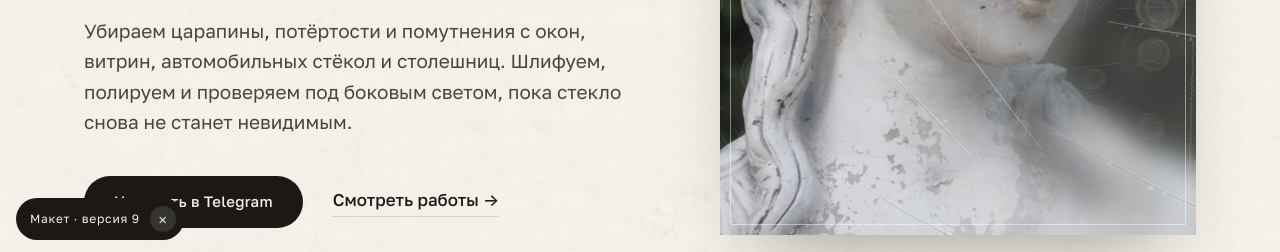
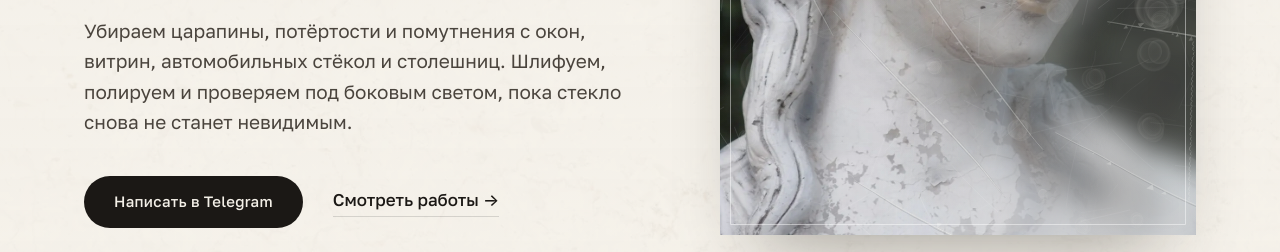
Before and after one commit to loveaskaeva/glass-mockup, a plain HTML site: page index.html in a window 1280 px wide. Shown: the part 544-796 px from the top of the page. Drawn offline with nearby package versions, Linux system fonts and the light colour scheme; animation ran at ten frames a second.

Commit message:
Убрана метка «Макет · версия»

```diff
--- a/index.html
+++ b/index.html
@@ -257,7 +257,6 @@
   </div>
 </footer>
 
-<div class="mock-tag" id="mockTag">Макет · версия 9<button type="button" aria-label="Скрыть метку">×</button></div>
 
 <script src="main.js"></script>
 </body>
--- a/main.js
+++ b/main.js
@@ -567,7 +567,4 @@
     hint.observe(fig);
   });
 
-  /* ---------- метка «макет» ---------- */
-  const tag = $('#mockTag');
-  $('button', tag).addEventListener('click', () => { tag.hidden = true; });
 })();
--- a/style.css
+++ b/style.css
@@ -338,13 +338,6 @@ p { margin: 0; }
 .foot a:hover { color: var(--gold-l); }
 .credits { max-width: var(--max); margin: 18px auto 0; font-size: 12px; color: rgba(244, 240, 232, .4); }
 
-.mock-tag {
-  position: fixed; left: 16px; bottom: 16px; z-index: 70;
-  display: flex; align-items: center; gap: 10px; padding: 8px 8px 8px 14px; border-radius: 999px;
-  background: var(--ink); color: var(--ivory); font-size: 12px; letter-spacing: .06em;
-}
-.mock-tag button { width: 26px; height: 26px; border: 0; border-radius: 50%; background: rgba(255, 255, 255, .12); color: inherit; cursor: pointer; font-size: 15px; line-height: 1; }
-.mock-tag[hidden] { display: none; }
 
 /* ===== появление ===== */
 .js [data-reveal] {
```
